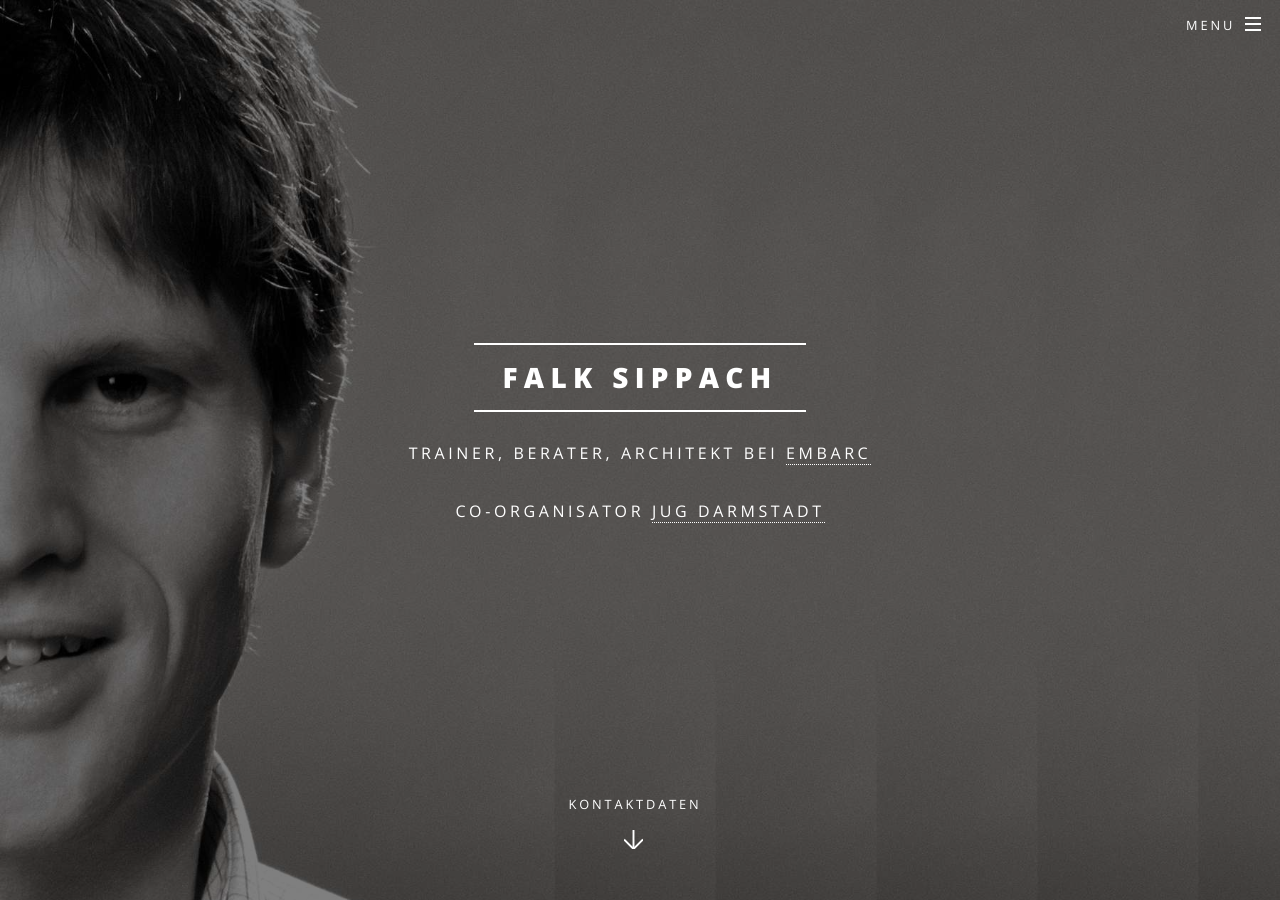
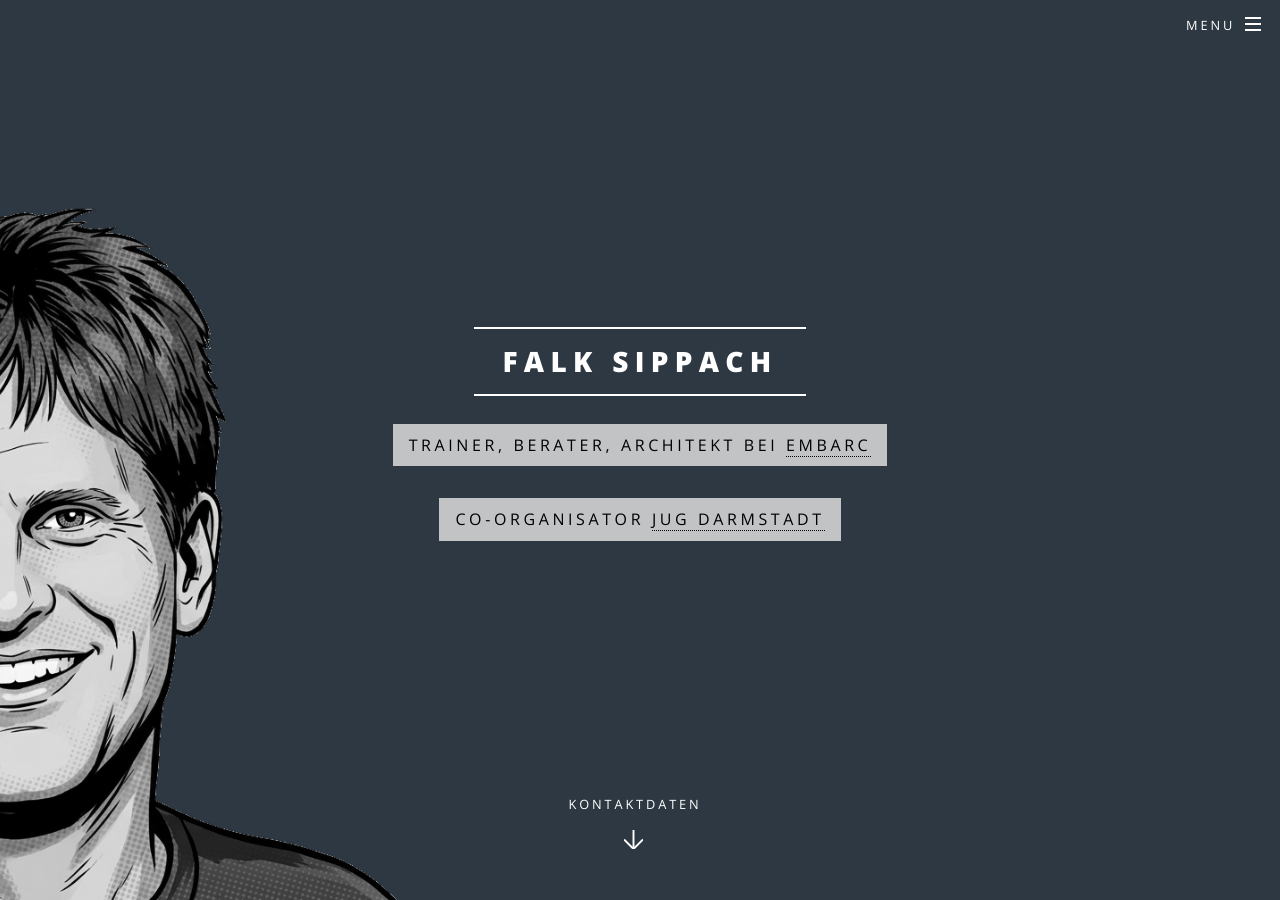
Before and after one commit to sippsack/sippsack.github.io, a Jekyll site: the page built from index.md, in a window 1280 px wide and 900 px high. Built offline with Jekyll 4.4.1, drawn with Linux system fonts in a browser that asks for light colours.

Commit message:
Update comic background and contact links
Co-authored-by: Copilot App <223556219+Copilot@users.noreply.github.com>

```diff
--- a/_layouts/default.html
+++ b/_layouts/default.html
@@ -61,8 +61,18 @@
 					<footer id="footer">
 						<ul class="icons">
 							<li>
-								<a href="https://www.xing.com/profile/Falk_Sippach" class="icon">
-									<i class="fa-brands fa-xing"></i>
+								<a href="https://linkedin.com/in/falk-sippach" class="icon">
+									<i class="fa-brands fa-linkedin-in"></i>
+								</a>
+							</li>
+							<li>
+								<a rel="me" href="https://ijug.social/@sippsack" class="icon">
+									<i class="fa-brands fa-mastodon"></i>
+								</a>
+							</li>
+							<li>
+								<a href="https://sippsack.bsky.social" class="icon" aria-label="Bluesky">
+									<span style="font-size: 0.72em; font-weight: 800; letter-spacing: -0.05em;">BS</span>
 								</a>
 							</li>
 							<li>
@@ -71,8 +81,8 @@
 								</a>
 							</li>
 							<li>
-								<a rel="me" href="https://ijug.social/@sippsack" class="icon">
-									<i class="fa-brands fa-mastodon"></i>
+								<a href="https://www.xing.com/profile/Falk_Sippach" class="icon">
+									<i class="fa-brands fa-xing"></i>
 								</a>
 							</li>
 							<li>
--- a/assets/css/main.css
+++ b/assets/css/main.css
@@ -3448,8 +3448,15 @@
 			}
 
 		#banner p {
+			background-color: rgba(220, 220, 220, 0.85);
+			color: #000;
 			letter-spacing: 0.225em;
+			margin-left: auto;
+			margin-right: auto;
+			max-width: 100%;
+			padding: 0.5em 1em;
 			text-transform: uppercase;
+			width: fit-content;
 		}
 
 			#banner p a {
@@ -3636,14 +3643,14 @@
 
 	#main > header {
 		padding: 12em 0 10em 0 ;
-		background-image: -moz-linear-gradient(top, rgba(0,0,0,0.5), rgba(0,0,0,0.5)), url("../../images/banner.jpg");
-		background-image: -webkit-linear-gradient(top, rgba(0,0,0,0.5), rgba(0,0,0,0.5)), url("../../images/banner.jpg");
-		background-image: -ms-linear-gradient(top, rgba(0,0,0,0.5), rgba(0,0,0,0.5)), url("../../images/banner.jpg");
-		background-image: linear-gradient(top, rgba(0,0,0,0.5), rgba(0,0,0,0.5)), url("../../images/banner.jpg");
+		background-image: -moz-linear-gradient(top, rgba(0,0,0,0.5), rgba(0,0,0,0.5)), url("../../images/falk-comic-bw.png");
+		background-image: -webkit-linear-gradient(top, rgba(0,0,0,0.5), rgba(0,0,0,0.5)), url("../../images/falk-comic-bw.png");
+		background-image: -ms-linear-gradient(top, rgba(0,0,0,0.5), rgba(0,0,0,0.5)), url("../../images/falk-comic-bw.png");
+		background-image: linear-gradient(top, rgba(0,0,0,0.5), rgba(0,0,0,0.5)), url("../../images/falk-comic-bw.png");
 		background-attachment: fixed;
-		background-position: center center;
+		background-position: -53vh center;
 		background-repeat: no-repeat;
-		background-size: cover;
+		background-size: auto 100vh;
 		text-align: center;
 	}
 
@@ -3786,14 +3793,12 @@
 /* Landing */
 
 	body.landing #page-wrapper {
-		background-image: -moz-linear-gradient(top, rgba(0,0,0,0.5), rgba(0,0,0,0.5)), url("../../images/banner.jpg");
-		background-image: -webkit-linear-gradient(top, rgba(0,0,0,0.5), rgba(0,0,0,0.5)), url("../../images/banner.jpg");
-		background-image: -ms-linear-gradient(top, rgba(0,0,0,0.5), rgba(0,0,0,0.5)), url("../../images/banner.jpg");
-		background-image: linear-gradient(top, rgba(0,0,0,0.5), rgba(0,0,0,0.5)), url("../../images/banner.jpg");
+		background-image: url("../../images/falk-comic-bw.png");
 		background-attachment: fixed;
-		background-position: center center;
+		background-color: #2e3842;
+		background-position: -53vh center;
 		background-repeat: no-repeat;
-		background-size: cover;
+		background-size: auto 100vh;
 		padding-top: 0;
 	}
 
@@ -3805,15 +3810,12 @@
 		background: none;
 	}
 
-	body.is-mobile.landing #banner,
-	body.is-mobile.landing .wrapper.style4 {
-		background-image: -moz-linear-gradient(top, rgba(0,0,0,0.5), rgba(0,0,0,0.5)), url("../../images/banner.jpg");
-		background-image: -webkit-linear-gradient(top, rgba(0,0,0,0.5), rgba(0,0,0,0.5)), url("../../images/banner.jpg");
-		background-image: -ms-linear-gradient(top, rgba(0,0,0,0.5), rgba(0,0,0,0.5)), url("../../images/banner.jpg");
-		background-image: linear-gradient(top, rgba(0,0,0,0.5), rgba(0,0,0,0.5)), url("../../images/banner.jpg");
-		background-position: center center;
+	body.is-mobile.landing #banner {
+		background-image: url("../../images/falk-comic-bw.png");
+		background-color: #2e3842;
+		background-position: -53vh center;
 		background-repeat: no-repeat;
-		background-size: cover;
+		background-size: auto 100vh;
 	}
 
 	body.is-mobile.landing #footer {
--- a/index.md
+++ b/index.md
@@ -6,6 +6,6 @@ permalink: /
 
 ## Falk Sippach
 
-Trainer, Berater, Architekt bei [embarc](http://www.embarc.de)
+Trainer, Berater, Architekt bei [embarc](https://www.embarc.de/falk-sippach/)
 
 Co-Organisator [JUG Darmstadt](http://www.jug-da.de)
```
Also changed, not shown: assets/sass/main.scss (+19 -11 lines), images/falk-comic-bw.png (added).
